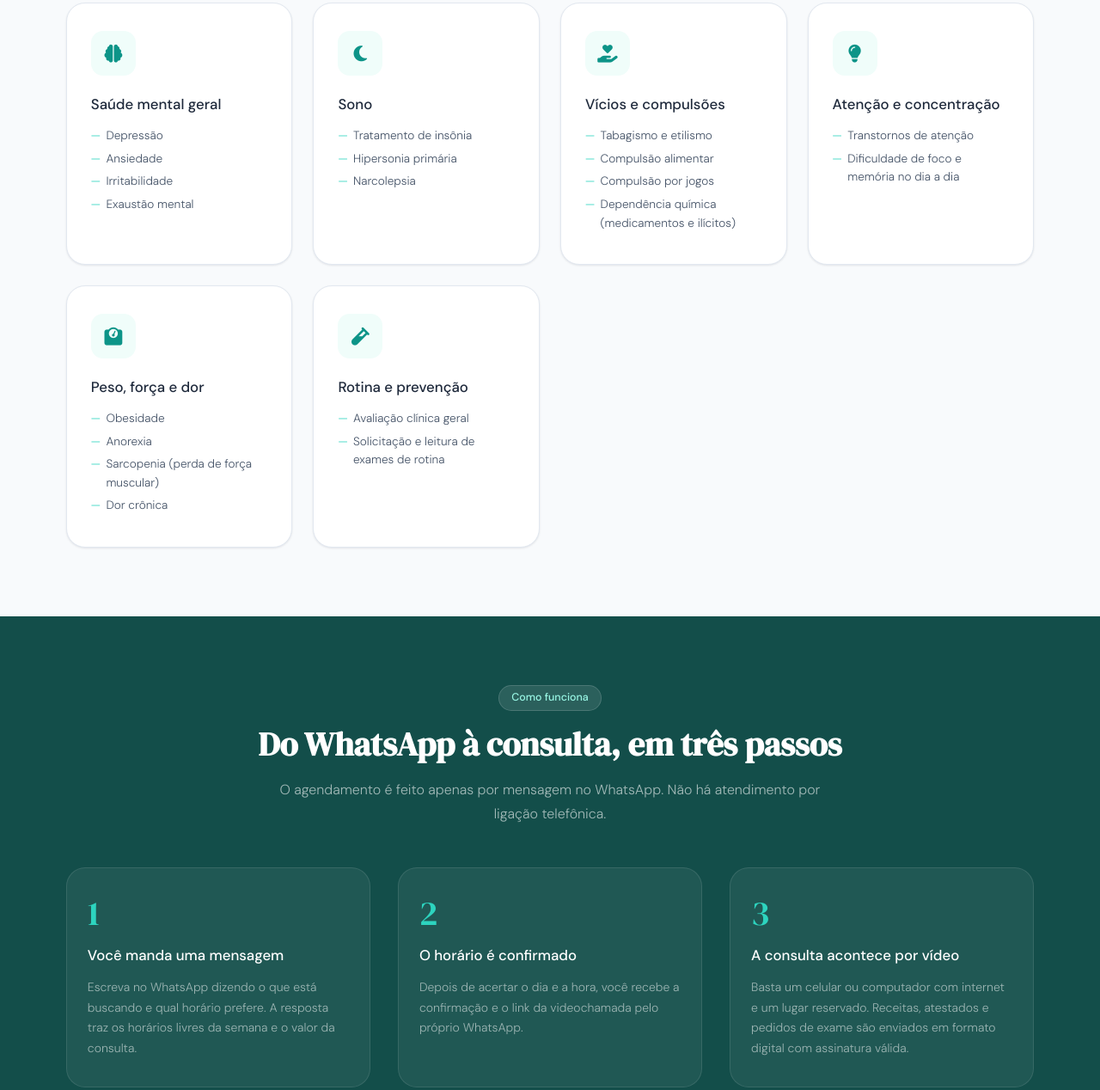
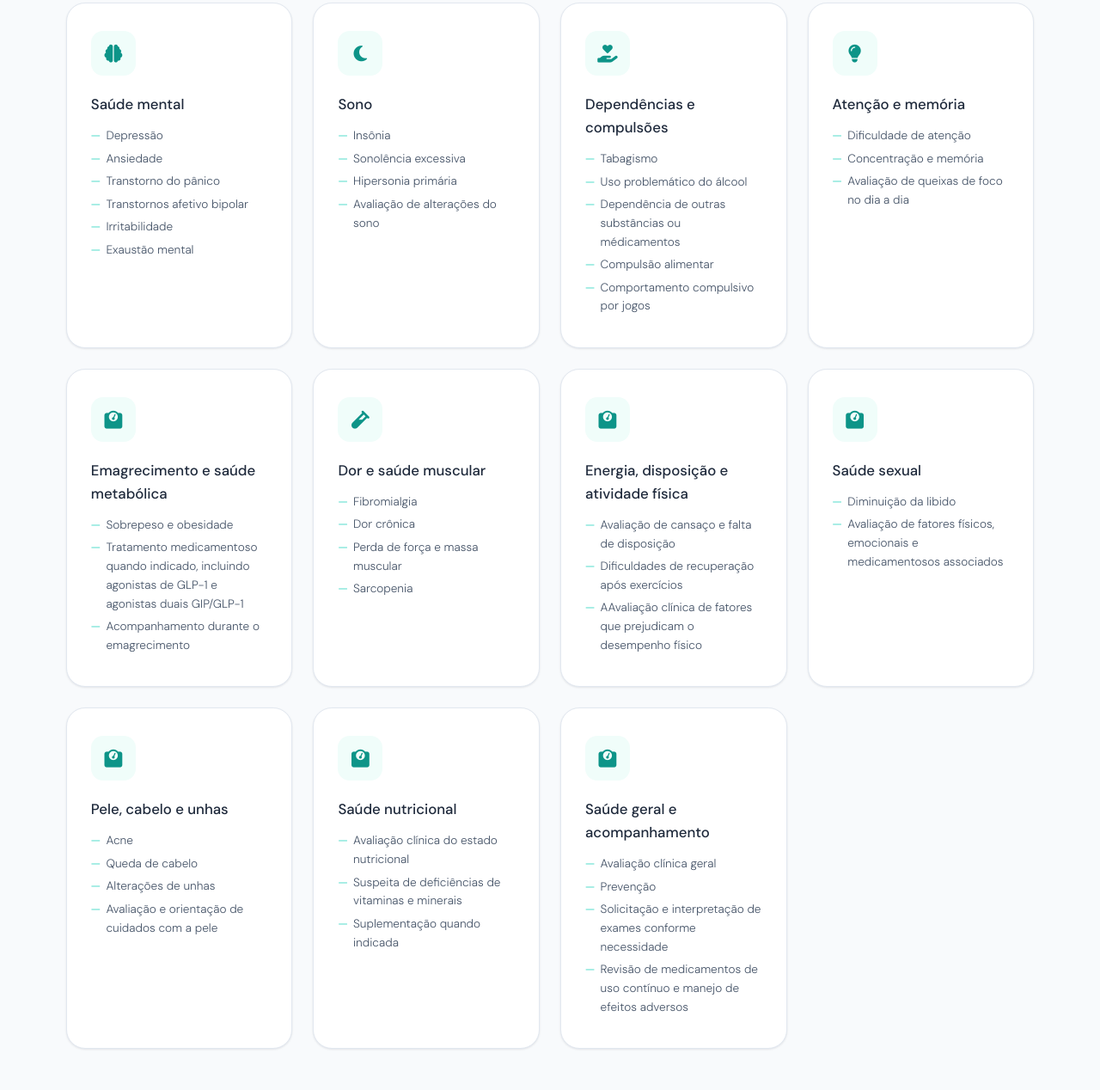
Before and after one commit to Tavenriq/clinica-medica, a plain HTML site: page index.html in a window 1280 px wide. Shown: the part 2014-3282 px from the top of the page at 86% size. Drawn offline with Linux system fonts and the light colour scheme.

Commit message:
Edição de cards

```diff
--- a/index.html
+++ b/index.html
@@ -597,10 +597,12 @@
   <div class="servicos-grid">
     <div class="servico-card reveal">
       <div class="servico-icon"><i class="fas fa-brain"></i></div>
-      <h3>Saúde mental geral</h3>
+      <h3>Saúde mental</h3>
       <ul>
         <li>Depressão</li>
         <li>Ansiedade</li>
+        <li>Transtorno do pânico</li>
+        <li>Transtornos afetivo bipolar</li>
         <li>Irritabilidade</li>
         <li>Exaustão mental</li>
       </ul>
@@ -609,45 +611,95 @@
       <div class="servico-icon"><i class="fas fa-moon"></i></div>
       <h3>Sono</h3>
       <ul>
-        <li>Tratamento de insônia</li>
+        <li>Insônia</li>
+        <li>Sonolência excessiva</li>
         <li>Hipersonia primária</li>
-        <li>Narcolepsia</li>
+        <li>Avaliação de alterações do sono</li>
       </ul>
     </div>
     <div class="servico-card reveal">
       <div class="servico-icon"><i class="fas fa-hand-holding-heart"></i></div>
-      <h3>Vícios e compulsões</h3>
+      <h3>Dependências e compulsões</h3>
       <ul>
-        <li>Tabagismo e etilismo</li>
+        <li>Tabagismo</li>
+        <li>Uso problemático do álcool</li>
+        <li>Dependência de outras substâncias ou médicamentos</li>
         <li>Compulsão alimentar</li>
-        <li>Compulsão por jogos</li>
-        <li>Dependência química (medicamentos e ilícitos)</li>
+        <li>Comportamento compulsivo por jogos</li>
       </ul>
     </div>
     <div class="servico-card reveal">
       <div class="servico-icon"><i class="fas fa-lightbulb"></i></div>
-      <h3>Atenção e concentração</h3>
+      <h3>Atenção e memória</h3>
       <ul>
-        <li>Transtornos de atenção</li>
-        <li>Dificuldade de foco e memória no dia a dia</li>
+        <li>Dificuldade de atenção</li>
+        <li>Concentração e memória</li>
+        <li>Avaliação de queixas de foco no dia a dia</li>
       </ul>
     </div>
     <div class="servico-card reveal">
       <div class="servico-icon"><i class="fas fa-weight-scale"></i></div>
-      <h3>Peso, força e dor</h3>
+      <h3>Emagrecimento e saúde metabólica</h3>
       <ul>
-        <li>Obesidade</li>
-        <li>Anorexia</li>
-        <li>Sarcopenia (perda de força muscular)</li>
-        <li>Dor crônica</li>
+        <li>Sobrepeso e obesidade</li>
+        <li>Tratamento medicamentoso quando indicado, incluindo agonistas de GLP-1 e agonistas duais GIP/GLP-1</li>
+        <li>Acompanhamento durante o emagrecimento</li>
       </ul>
     </div>
     <div class="servico-card reveal">
       <div class="servico-icon"><i class="fas fa-vial"></i></div>
-      <h3>Rotina e prevenção</h3>
+      <h3>Dor e saúde muscular</h3>
+      <ul>
+        <li>Fibromialgia</li>
+        <li>Dor crônica</li>
+        <li>Perda de força e massa muscular</li>
+        <li>Sarcopenia</li>
+      </ul>
+    </div>
+    <div class="servico-card reveal">
+      <div class="servico-icon"><i class="fas fa-weight-scale"></i></div>
+      <h3>Energia, disposição e atividade física</h3>
+      <ul>
+        <li>Avaliação de cansaço e falta de disposição</li>
+        <li>Dificuldades de recuperação após exercícios</li>
+        <li>AAvaliação clínica de fatores que prejudicam o desempenho físico</li>
+      </ul>
+    </div>
+    <div class="servico-card reveal">
+      <div class="servico-icon"><i class="fas fa-weight-scale"></i></div>
+      <h3>Saúde sexual</h3>
+      <ul>
+        <li>Diminuição da libido</li>
+        <li>Avaliação de fatores físicos, emocionais e medicamentosos associados</li>
+      </ul>
+    </div>
+    <div class="servico-card reveal">
+      <div class="servico-icon"><i class="fas fa-weight-scale"></i></div>
+      <h3>Pele, cabelo e unhas</h3>
+      <ul>
+        <li>Acne</li>
+        <li>Queda de cabelo</li>
+        <li>Alterações de unhas</li>
+        <li>Avaliação e orientação de cuidados com a pele</li>
+      </ul>
+    </div>
+    <div class="servico-card reveal">
+      <div class="servico-icon"><i class="fas fa-weight-scale"></i></div>
+      <h3>Saúde nutricional</h3>
+      <ul>
+        <li>Avaliação clínica do estado nutricional</li>
+        <li>Suspeita de deficiências de vitaminas e minerais</li>
+        <li>Suplementação quando indicada</li>
+      </ul>
+    </div>
+    <div class="servico-card reveal">
+      <div class="servico-icon"><i class="fas fa-weight-scale"></i></div>
+      <h3>Saúde geral e acompanhamento</h3>
       <ul>
         <li>Avaliação clínica geral</li>
-        <li>Solicitação e leitura de exames de rotina</li>
+        <li>Prevenção</li>
+        <li>Solicitação e interpretação de exames conforme necessidade</li>
+        <li>Revisão de medicamentos de uso contínuo e manejo de efeitos adversos</li>
       </ul>
     </div>
   </div>
@@ -702,7 +754,7 @@
         </li>
         <li class="reveal">
           <div class="info-icon"><i class="fas fa-location-dot"></i></div>
-          <div><strong>Endereço profissional</strong><span>Rua João Antônio Esteves, 100 — Nossa Senhora das Graças, Caetanópolis · MG, 35770-000</span></div>
+          <div><strong>Endereço profissional</strong><span>Rua Quitino Moreira, 328 — Centro, Paraopeba · MG, 35774-000</span></div>
         </li>
       </ul>
     </div>
```
